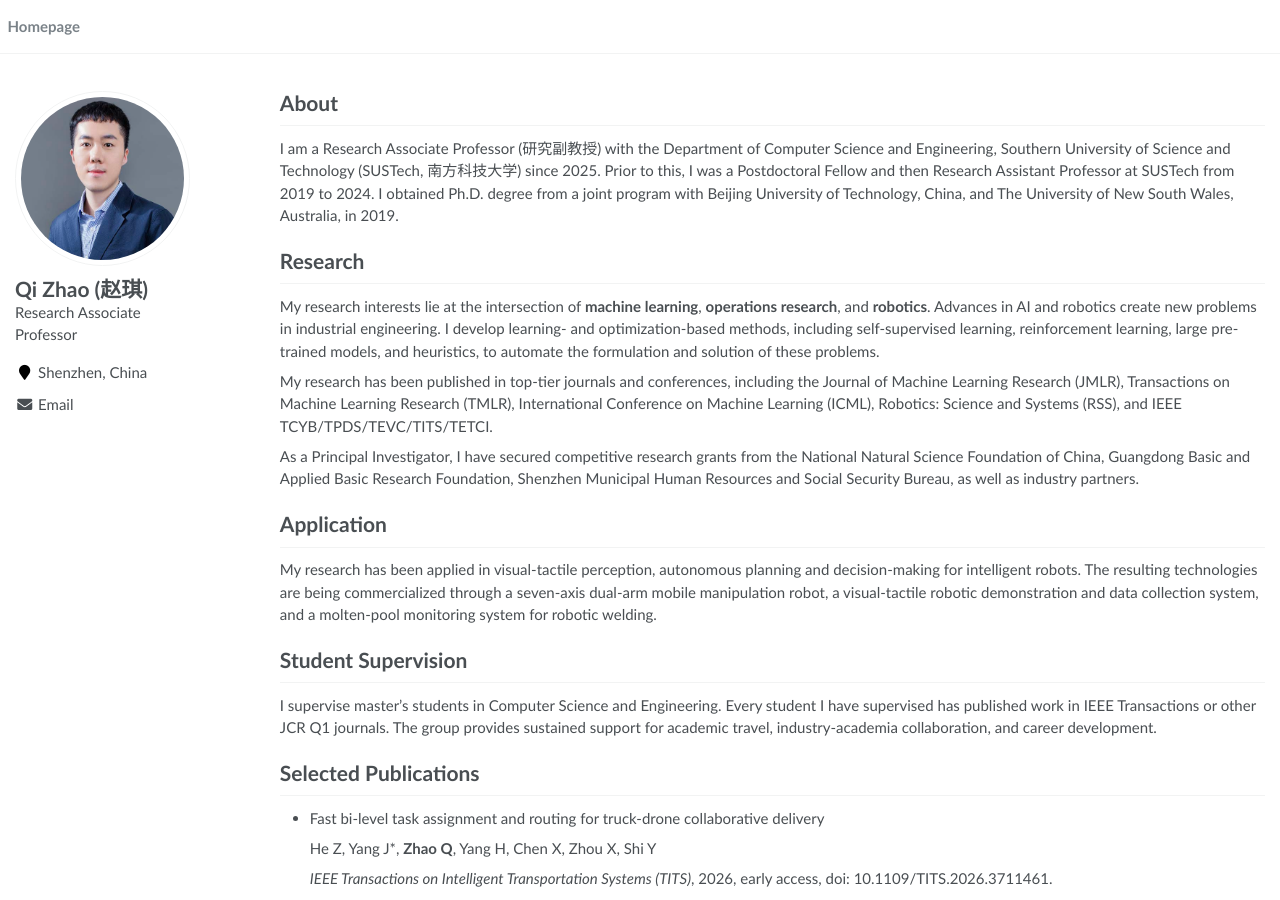
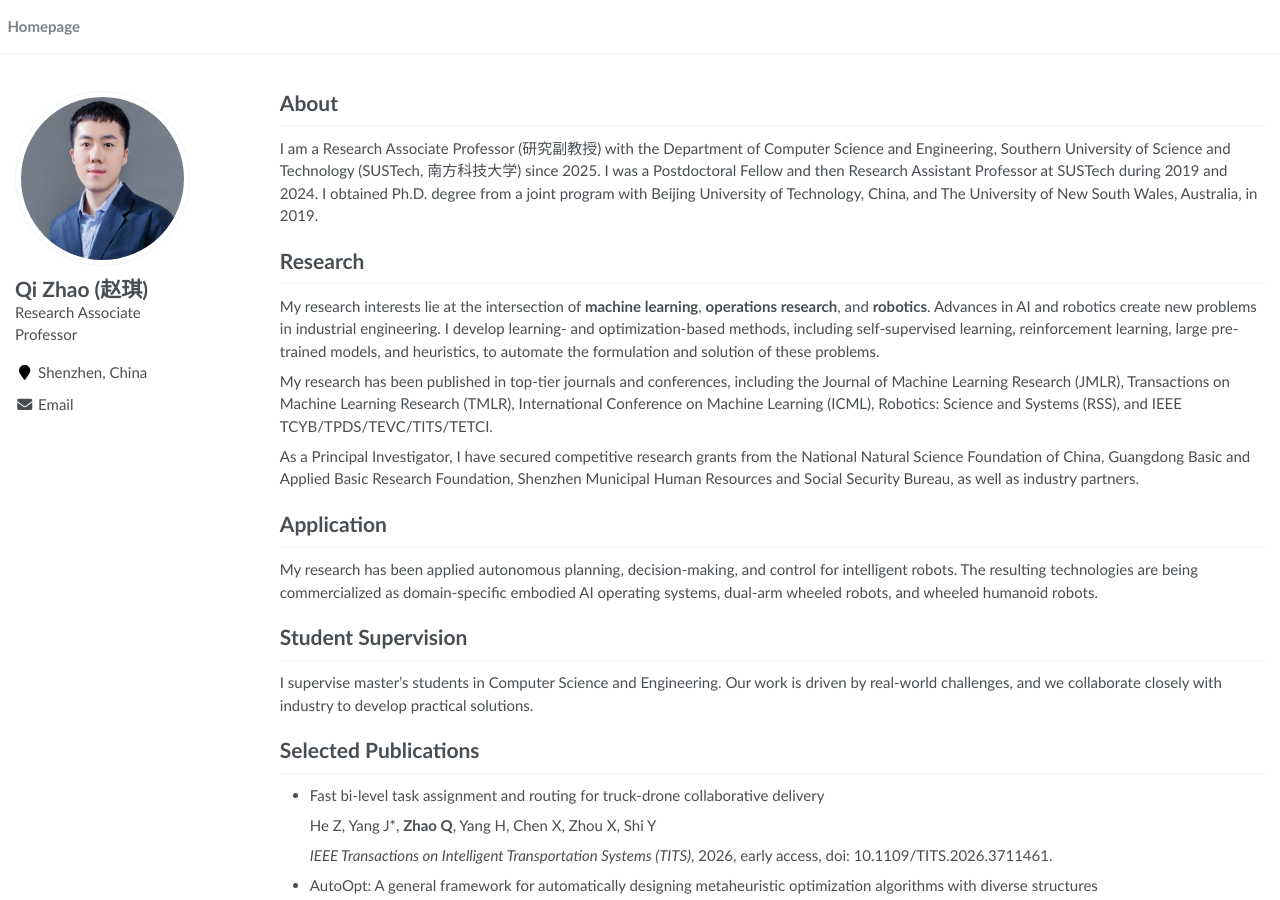
Before and after one commit to auto4opt/auto4opt, a Jekyll site: the page built from _pages/about.md, in a window 1280 px wide and 900 px high. Built offline with Jekyll 4.4.1, drawn with Linux system fonts in a browser that asks for light colours.

Commit message:
Update about.md

```diff
--- a/_pages/about.md
+++ b/_pages/about.md
@@ -20,7 +20,7 @@ redirect_from:
 <span class='anchor' id='about-me'></span>
 
 # About
-I am a Research Associate Professor (研究副教授) with the Department of Computer Science and Engineering, Southern University of Science and Technology (SUSTech, 南方科技大学) since 2025. Prior to this, I was a Postdoctoral Fellow and then Research Assistant Professor at SUSTech from 2019 to 2024. I obtained Ph.D. degree from a joint program with Beijing University of Technology, China, and The University of New South Wales, Australia, in 2019.
+I am a Research Associate Professor (研究副教授) with the Department of Computer Science and Engineering, Southern University of Science and Technology (SUSTech, 南方科技大学) since 2025. I was a Postdoctoral Fellow and then Research Assistant Professor at SUSTech during 2019 and 2024. I obtained Ph.D. degree from a joint program with Beijing University of Technology, China, and The University of New South Wales, Australia, in 2019.
 
 
 # Research
@@ -32,11 +32,11 @@ As a Principal Investigator, I have secured competitive research grants from the
 
 
 # Application
-My research has been applied in visual-tactile perception, autonomous planning and decision-making for intelligent robots. The resulting technologies are being commercialized through a seven-axis dual-arm mobile manipulation robot, a visual-tactile robotic demonstration and data collection system, and a molten-pool monitoring system for robotic welding.
+My research has been applied autonomous planning, decision-making, and control for intelligent robots. The resulting technologies are being commercialized as domain-specific embodied AI operating systems, dual-arm wheeled robots, and wheeled humanoid robots.
 
 
 # Student Supervision
-I supervise master's students in Computer Science and Engineering. Every student I have supervised has published work in IEEE Transactions or other JCR Q1 journals. The group provides sustained support for academic travel, industry-academia collaboration, and career development.
+I supervise master's students in Computer Science and Engineering. Our work is driven by real-world challenges, and we collaborate closely with industry to develop practical solutions.
 
 
 # Selected Publications
```
